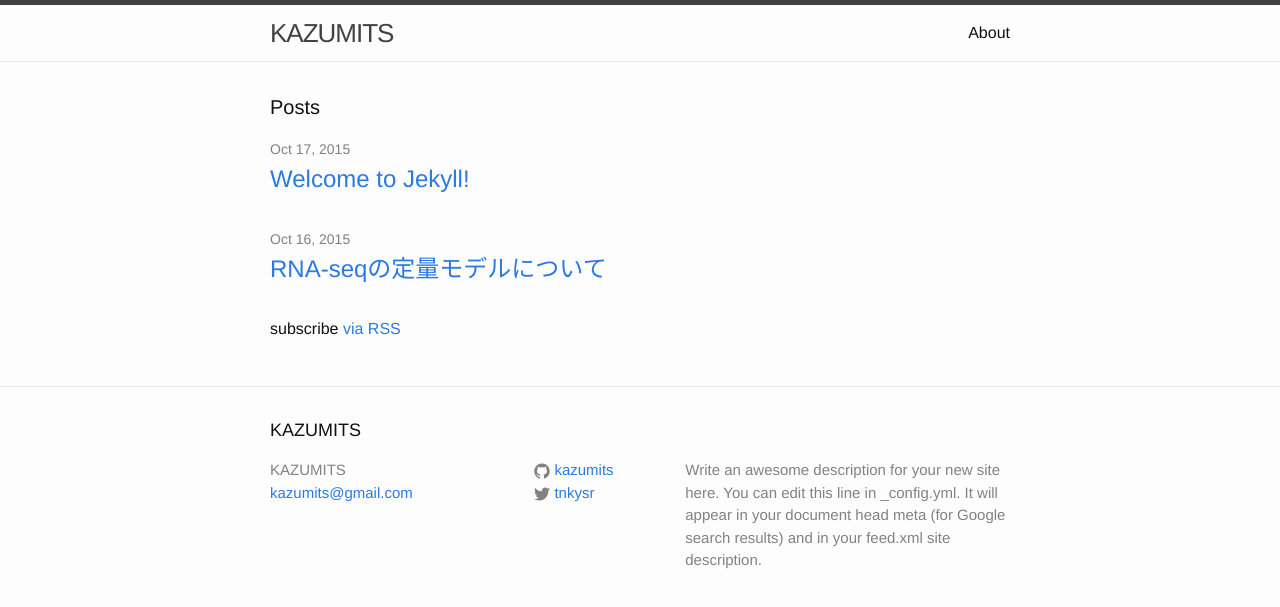
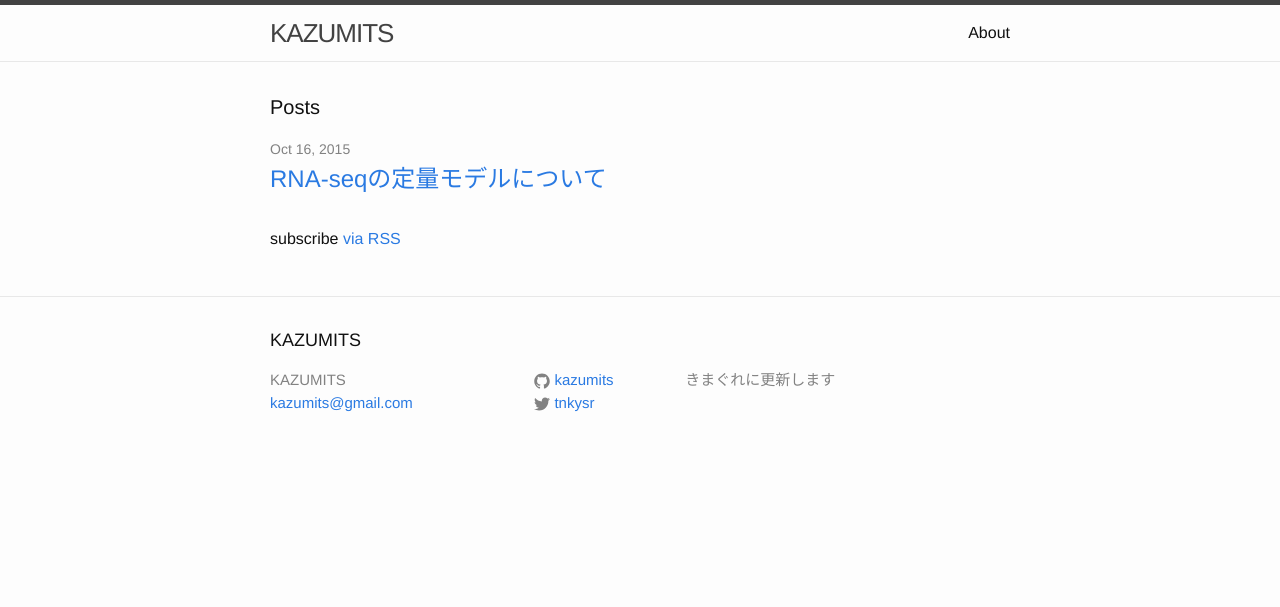
Before and after one commit to kazumits/kazumits.github.io, a Jekyll site: the page built from index.html, in a window 1280 px wide. Shown: the top 607 px of the page. Built offline with Jekyll 4.4.1, drawn with Linux system fonts in a browser that asks for light colours; Markdown is read by kramdown in place of the engine named in the settings.

```diff
--- a/_config.yml
+++ b/_config.yml
@@ -2,14 +2,16 @@
 title: KAZUMITS
 email: kazumits@gmail.com
 description: > # this means to ignore newlines until "baseurl:"
-  Write an awesome description for your new site here. You can edit this
-  line in _config.yml. It will appear in your document head meta (for
-  Google search results) and in your feed.xml site description.
+    きまぐれに更新します
 baseurl: "" # the subpath of your site, e.g. /blog/
 url: "http://kazumits.github.io" # the base hostname & protocol for your site
 twitter_username: tnkysr
 github_username: kazumits
 
 # Build settings
-# markdown: kramdown
-markdown: redcarpet
+markdown: kramdown
+kramdown:
+  input: GFM
+# markdown: redcarpet
+# redcarpet:
+  # extensions: ["no_intra_emphasis", "fenced_code_blocks", "autolink", "tables", "with_toc_data"]
--- a/_includes/head.html
+++ b/_includes/head.html
@@ -9,4 +9,5 @@
   <link rel="stylesheet" href="{{ "/css/main.css" | prepend: site.baseurl }}">
   <link rel="canonical" href="{{ page.url | replace:'index.html','' | prepend: site.baseurl | prepend: site.url }}">
   <link rel="alternate" type="application/rss+xml" title="{{ site.title }}" href="{{ "/feed.xml" | prepend: site.baseurl | prepend: site.url }}" />
+  {% include mathjax.html %}
 </head>
--- a/_layouts/post.html
+++ b/_layouts/post.html
@@ -1,6 +1,7 @@
 ---
 layout: default
 ---
+
 <div class="post">
 
   <header class="post-header">
```
Also changed, not shown: _posts/2015-10-16-rna-seq.md (+17 -16 lines), _posts/2015-10-17-welcome-to-jekyll.markdown (deleted, +0 -25 lines), _includes/mathjax.html (line endings or trailing spaces), img/Notation.png (added), img/elife_logo.jpg (added), img/elife_logo_resize.jpg (added), img/isoformquant.jpg (added), img/rhoalpha.jpg (added), img/rhoalpha.png (added), 7 other files.
